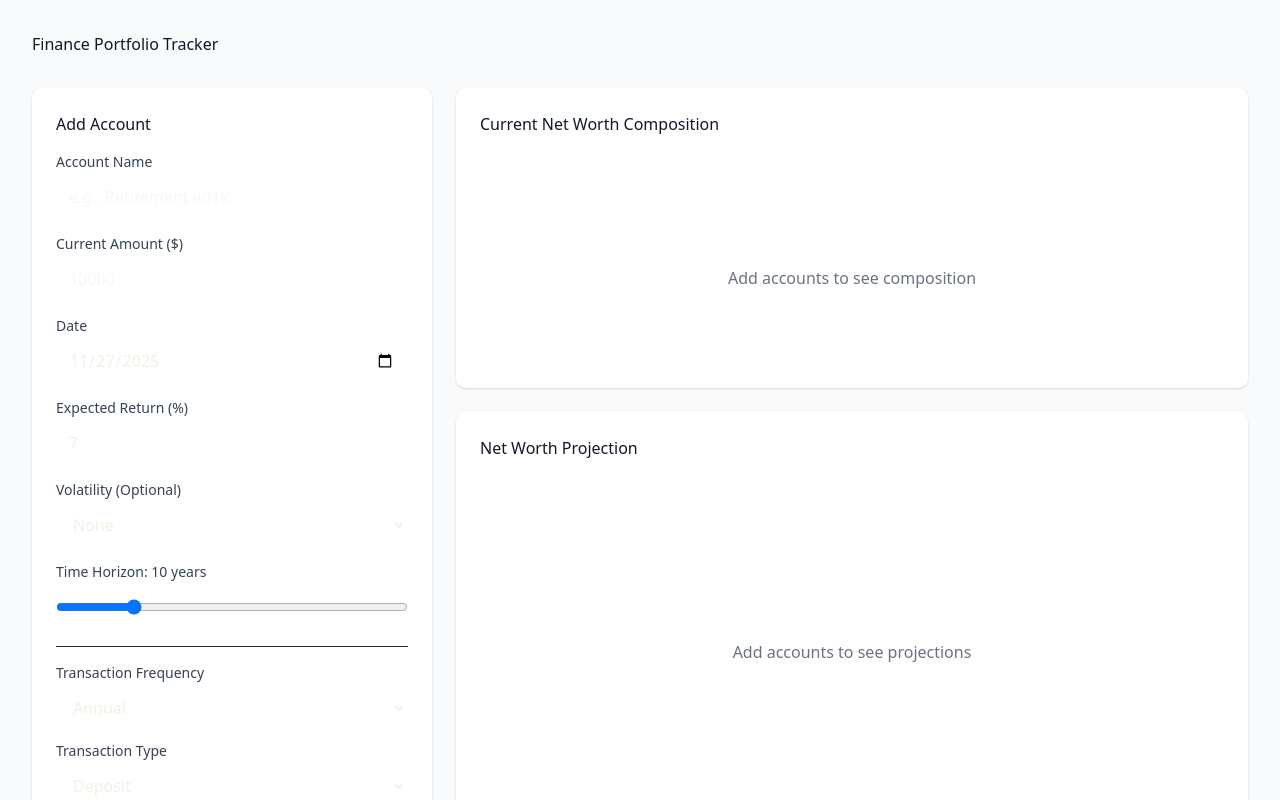
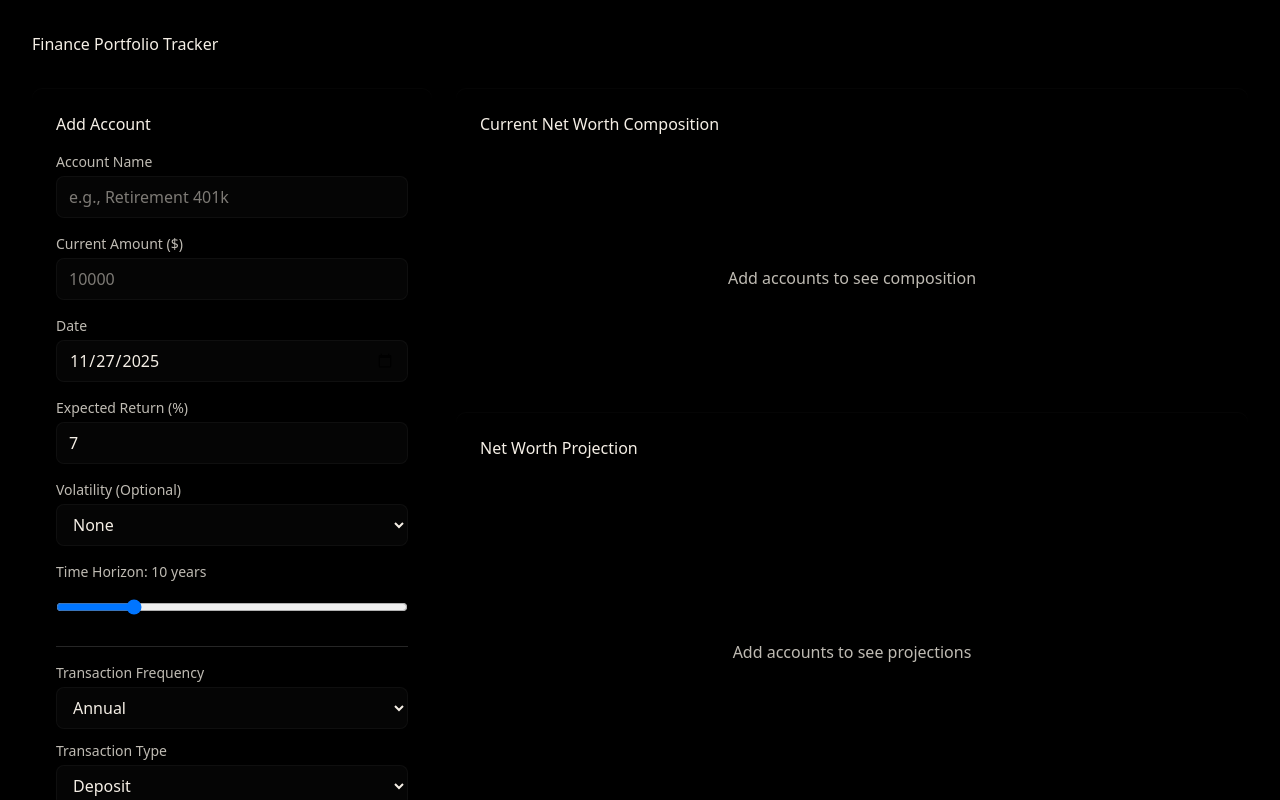
Before and after one commit to QuentinLachaud/moneymemoneynow, a React (Vite) app: page / in a window 1280 px wide. Shown: the top 800 px of the page. Built offline with nearby package versions, Linux system fonts and the light colour scheme.

Commit message:
fixing bg

```diff
--- a/src/styles/globals.css
+++ b/src/styles/globals.css
@@ -141,6 +141,38 @@ input, textarea, select {
   border-radius: 8px;
 }
 
+/* Map common Tailwind utility classes to the dark theme so existing markup
+   using `bg-white`, `bg-gray-50`, `text-gray-900`, etc. displays correctly. */
+.dark .bg-white {
+  background-color: var(--card) !important;
+  color: var(--card-foreground) !important;
+  border-color: rgba(255,255,255,0.03) !important;
+}
+
+.dark .bg-gray-50 {
+  background-color: var(--background) !important;
+}
+
+.dark .text-gray-900 {
+  color: var(--foreground) !important;
+}
+
+.dark .text-gray-700,
+.dark .text-gray-600,
+.dark .text-gray-500 {
+  color: color-mix(in oklab, var(--foreground) 78%, transparent) !important;
+}
+
+.dark .border-gray-200,
+.dark .border-gray-300 {
+  border-color: rgba(255,255,255,0.04) !important;
+}
+
+.dark .shadow-sm {
+  --tw-shadow: 0 6px 18px rgba(0,0,0,0.65), 0 1px 0 rgba(255,255,255,0.02) inset;
+  box-shadow: var(--tw-inset-shadow), var(--tw-inset-ring-shadow), var(--tw-ring-offset-shadow), var(--tw-ring-shadow), var(--tw-shadow);
+}
+
 
 @theme inline {
   --color-background: var(--background);
```
